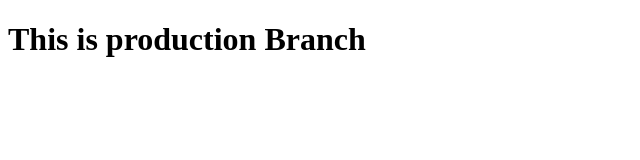
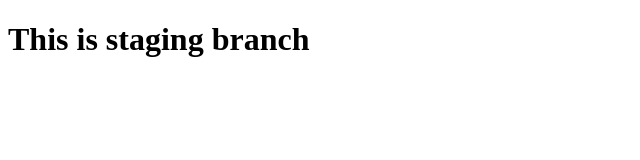
Before and after one commit to yashaswi13/practice-of-vcscf, a plain HTML site: page index.html in a window 1280 px wide. Shown: the whole page, without its empty margins (0-640 px from the left). Drawn offline with Linux system fonts and the light colour scheme.

Commit message:
third commit

```diff
--- a/index.html
+++ b/index.html
@@ -6,6 +6,6 @@
     <title>Document</title>
 </head>
 <body>
-    <h1>This is production Branch</h1>
+    <h1>This is staging branch</h1>
 </body>
 </html>
```
